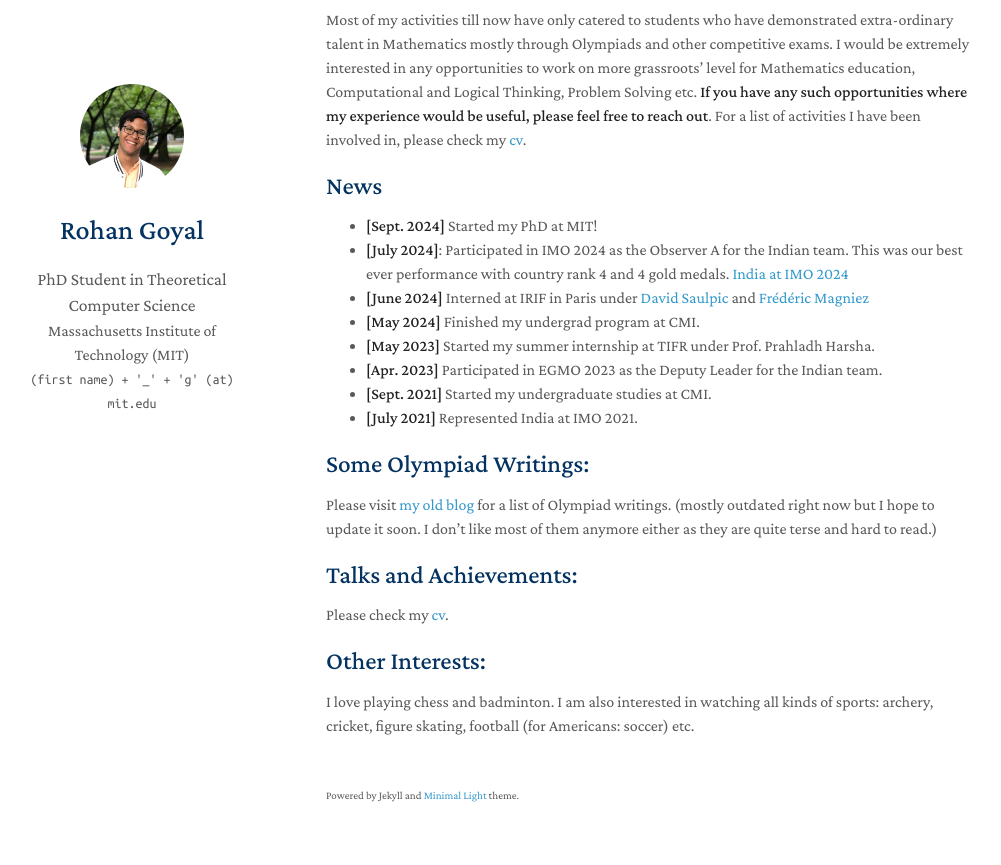
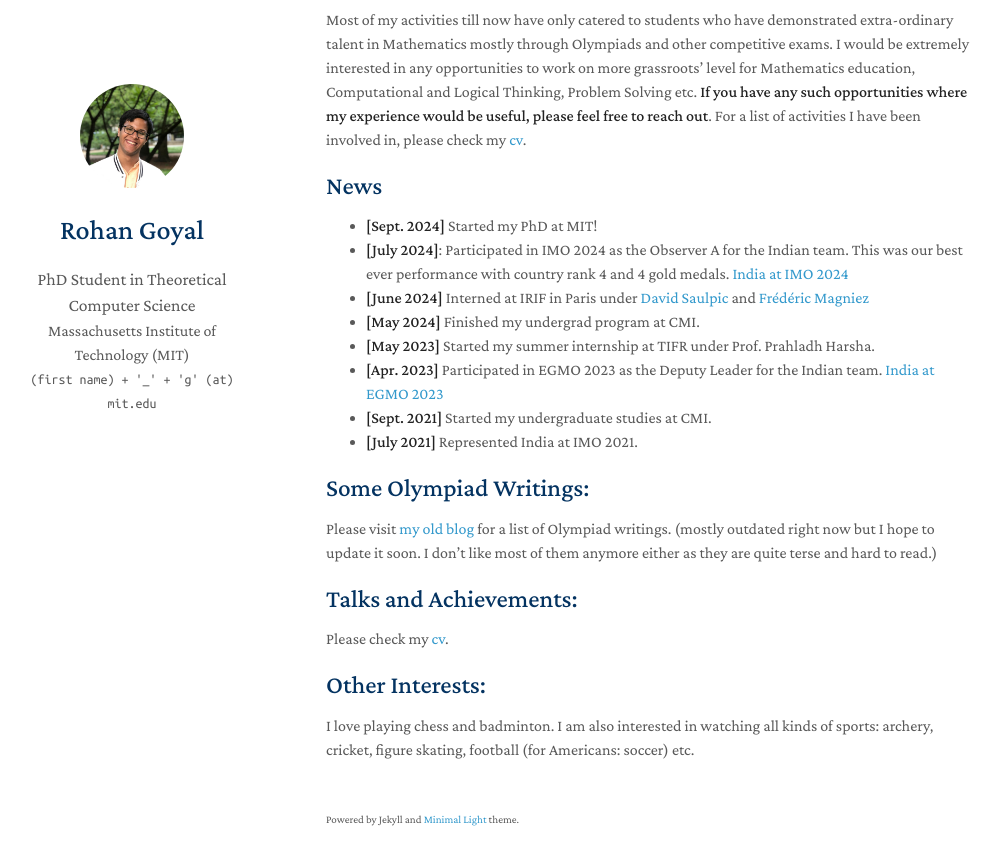
Before and after one commit to goyal-rohan/goyal-rohan.github.io, a Jekyll site: the page built from index.md, in a window 1280 px wide and 900 px high, scrolled down 853 px. Shown: the top 865 px of the window, without its empty margins (144-1145 px from the left). Built offline with Jekyll 4.4.1, drawn with Linux system fonts in a browser that asks for light colours; nearby versions of some CDN libraries; a style sheet for code colours, icons or effects is not loaded; our own code applies the rules of GitHub Pages for plain Markdown files.

Commit message:
EGMO 2023

```diff
--- a/index.md
+++ b/index.md
@@ -36,7 +36,7 @@ Most of my activities till now have only catered to students who have demonstrat
 - **[June 2024]** Interned at IRIF in Paris under [David Saulpic](https://www.normalesup.org/~saulpic/) and [Frédéric Magniez](https://irif.fr/~magniez/)
 - **[May 2024]** Finished my undergrad program at CMI.
 - **[May 2023]** Started my summer internship at TIFR under Prof. Prahladh Harsha.
-- **[Apr. 2023]** Participated in EGMO 2023 as the Deputy Leader for the Indian team.
+- **[Apr. 2023]** Participated in EGMO 2023 as the Deputy Leader for the Indian team. [India at EGMO 2023](https://www.egmo.org/egmos/egmo12/countries/country35/)
 - **[Sept. 2021]** Started my undergraduate studies at CMI.
 - **[July 2021]** Represented India at IMO 2021.
 
```
